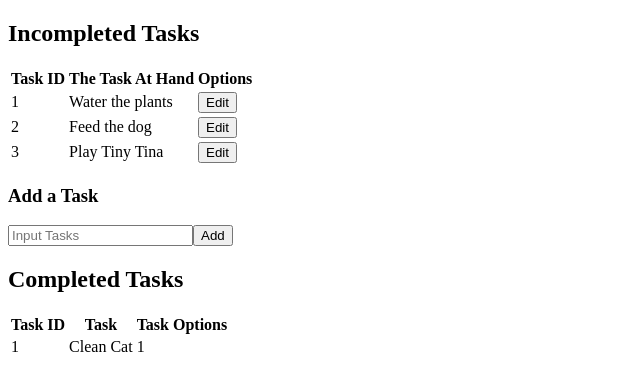
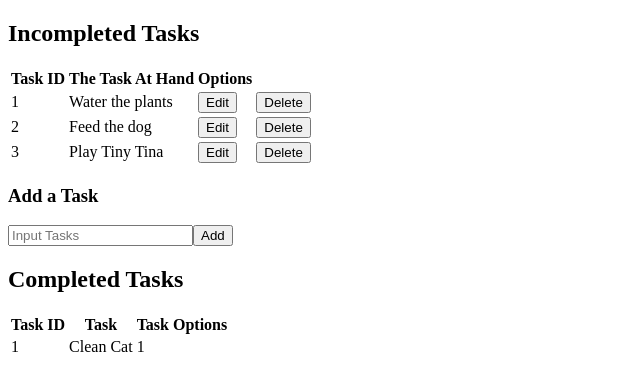
Before and after one commit to nedel20/vettect-project-2, a React (Create React App) app: page / in a window 1280 px wide. Shown: the top 390 px of the page, without its empty margins (0-640 px from the left). Built offline with nearby package versions, Linux system fonts and the light colour scheme.

Commit message:
Delete Button functions correctly

```diff
--- a/src/Components/EditorReadOnly/EditContent.jsx
+++ b/src/Components/EditorReadOnly/EditContent.jsx
@@ -1,10 +1,11 @@
-import React, { useState } from "react";
+import React from 'react';
 
 const EditContent = ({
   editTaskFormData,
   index,
   setEditTaskFormData,
   handleEditFormSubmit,
+  handleCancelClick
 }) => {
   const handleEditFormChange = (event) => {
     event.preventDefault();
@@ -35,6 +36,9 @@ const EditContent = ({
       <td>
         <button type="submit">Save</button>
       </td>
+      <td>
+        <button type="button" onClick={handleCancelClick}>Cancel</button>
+      </td>
     </tr>
   );
 };
--- a/src/Components/EditorReadOnly/ReadOnly.jsx
+++ b/src/Components/EditorReadOnly/ReadOnly.jsx
@@ -1,6 +1,6 @@
 import React from "react";
 
-const ReadOnly = ({parentTask,index, handleEditClick}) => {
+const ReadOnly = ({parentTask,index, handleEditClick,  handleDeleteClick}) => {
   return (
     <tr key={parentTask.chore}>
       <td>{Number(index + 1)}</td>
@@ -11,7 +11,13 @@ const ReadOnly = ({parentTask,index, handleEditClick}) => {
         onClick={(event) =>handleEditClick(event, parentTask)}
         >Edit</button>
       </td>
+      <td>
+        <button
+        type="button"
+        onClick={ ()=>handleDeleteClick(parentTask.id)}>Delete</button>
+      </td>
     </tr>
+
   );
 };
 
--- a/src/Components/IncompleteTable.jsx
+++ b/src/Components/IncompleteTable.jsx
@@ -42,6 +42,8 @@ const IncompleteTable = ({ taskList, setTasks }) => {
   //   setEditTaskFormData(newFormData);
   // };
 
+
+
   const handleEditClick = (event, taskList) => {
     event.preventDefault();
     setEditTaskId(taskList.id);
@@ -53,6 +55,21 @@ const IncompleteTable = ({ taskList, setTasks }) => {
 
     setEditTaskFormData(formValues);
   };
+
+  const handleCancelClick = () => {
+    setEditTaskId(null);
+  };
+
+  const handleDeleteClick = (editTaskId) => {
+    const newTask = [...taskList];
+
+    const index = taskList.findIndex((value) => value.id === editTaskId);
+
+    newTask.splice(index, 1);
+
+    setTasks(newTask);
+  };
+
 
   return (
     <>
@@ -76,12 +93,14 @@ const IncompleteTable = ({ taskList, setTasks }) => {
                       index={index}
                       editTaskFormData={editTaskFormData}
                       setEditTaskFormData={setEditTaskFormData}
+                      handleCancelClick={handleCancelClick}
                     />
                   ) : (
                     <ReadOnly
                       parentTask={parentTask}
                       index={index}
                       handleEditClick={handleEditClick}
+                      handleDeleteClick={ handleDeleteClick}
                     />
                     //   <tr key={parentTask.chore}>
                     //   <td>{Number(index + 1)}</td>
```
